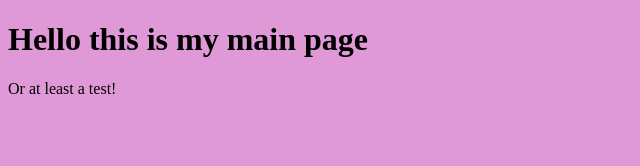
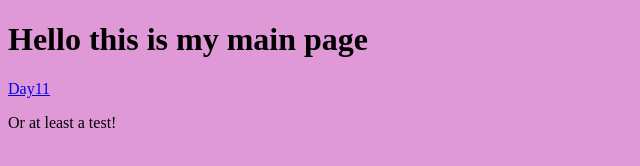
Before and after one commit to Maris101/main, a plain HTML site: page index.html in a window 1280 px wide. Shown: the whole page, without its empty margins (0-640 px from the left). Drawn offline with Linux system fonts and the light colour scheme.

Commit message:
Update index.html

```diff
--- a/index.html
+++ b/index.html
@@ -8,6 +8,8 @@
 </head>
 <body>
 <h1>Hello this is my main page</h1>
+<a href="https://maris101.github.io/main/day11">Day11</a>
+
 <p>Or at least a test!</p>
 
 
```
